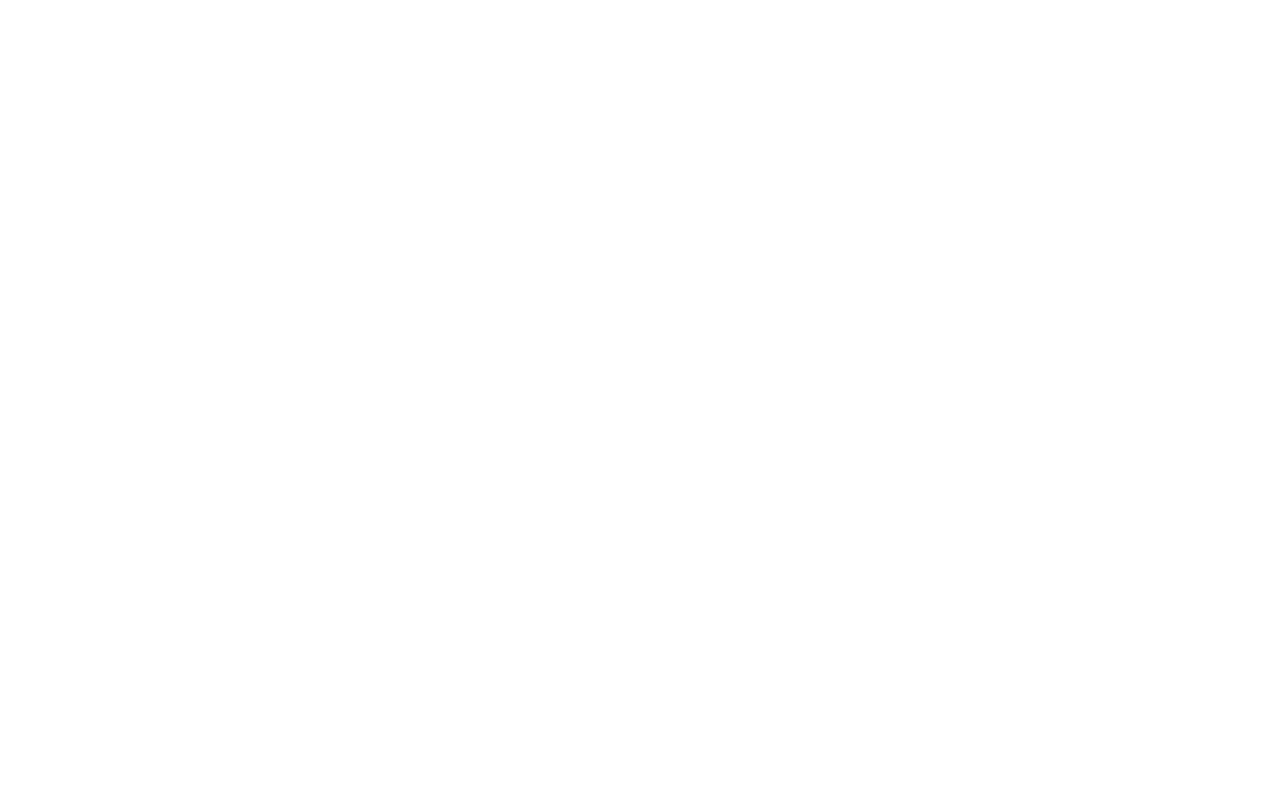
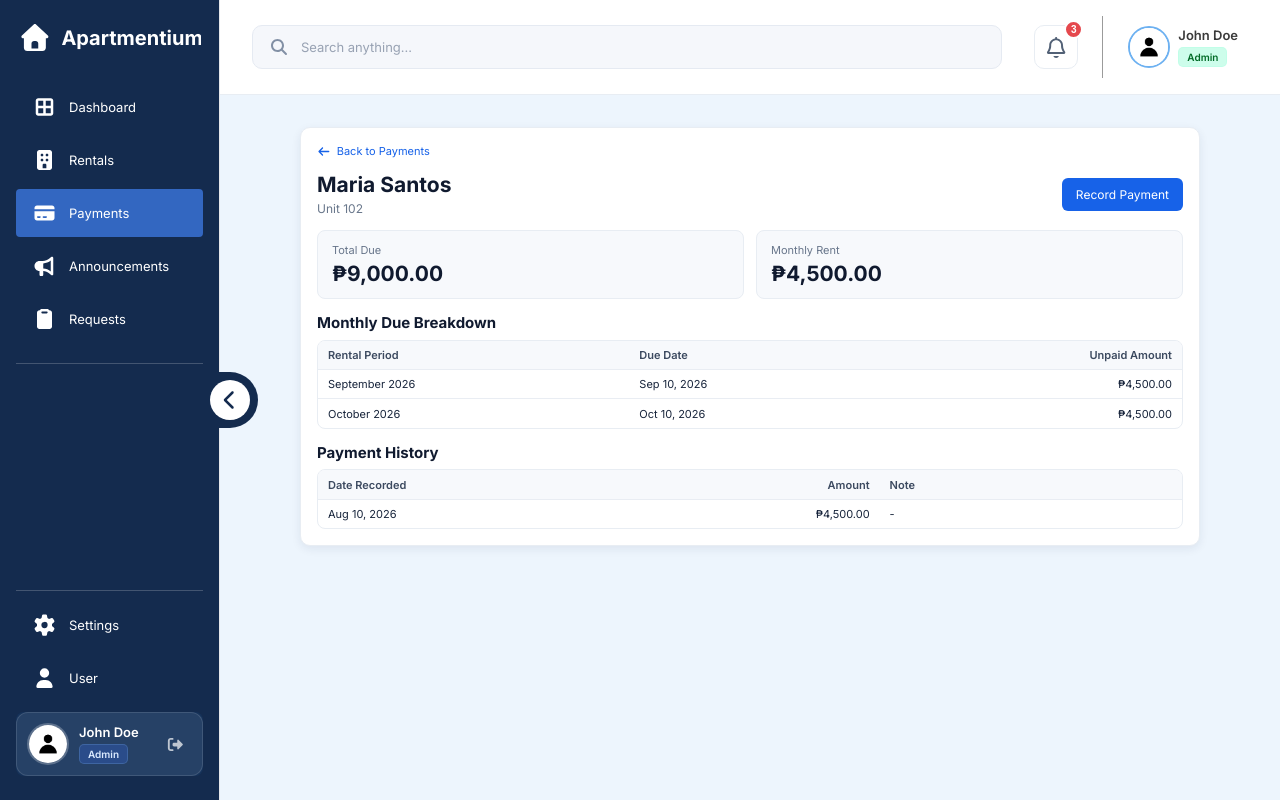
Before and after one commit to Stewpth/Apartment-Rental-Management, a React (Vite) app in the folder apartmentium-frontend/: page /admin/payments/1 in a window 1280 px wide. Before the commit this address had no page. Built offline with nearby package versions, Linux system fonts and the light colour scheme.

Commit message:
FEAT(Frontend): Create View tenant's payment details on ViewPayment page

```diff
--- a/apartmentium-frontend/src/App.jsx
+++ b/apartmentium-frontend/src/App.jsx
@@ -2,6 +2,7 @@
 import AdminDashboard from "./pages/Dashboard/AdminDashboard";
 import Rentals from "./pages/Rentals/Rentals";
 import Payments from "./pages/Payments/Payments";
+import ViewPayments from "./pages/Payments/ViewPayments/ViewPayments";
 
 function App() {
   return (
@@ -11,6 +12,7 @@
       <Route path="/admin/dashboard" element={<AdminDashboard />} />
       <Route path="/admin/rentals" element={<Rentals />} />
       <Route path="/admin/payments" element={<Payments />} />
+      <Route path="/admin/payments/:id" element={<ViewPayments />} />
     </Routes>
   );
 }
--- a/apartmentium-frontend/src/pages/Payments/PaymentsTable.jsx
+++ b/apartmentium-frontend/src/pages/Payments/PaymentsTable.jsx
@@ -1,4 +1,5 @@
 import { useMemo, useState } from "react";
+import { Link } from "react-router-dom";
 import { FontAwesomeIcon } from "@fortawesome/react-fontawesome";
 import {
   faChevronDown,
@@ -8,14 +9,54 @@
 } from "@fortawesome/free-solid-svg-icons";
 
 const payments = [
-  { tenant: "Juan Dela Cruz", dueDate: "October 5, 2026", totalDue: 5000 },
-  { tenant: "Maria Santos", dueDate: "October 10, 2026", totalDue: 9000 },
-  { tenant: "Pedro Reyes", dueDate: "October 15, 2026", totalDue: 11000 },
-  { tenant: "Ana Lopez", dueDate: "October 5, 2026", totalDue: 4500 },
-  { tenant: "Mark Villanueva", dueDate: "October 10, 2026", totalDue: 6000 },
-  { tenant: "Riza Cruz", dueDate: "October 20, 2026", totalDue: 5500 },
-  { tenant: "John Lim", dueDate: "October 25, 2026", totalDue: 8000 },
-  { tenant: "Erika Tan", dueDate: "October 30, 2026", totalDue: 4500 },
+  {
+    tenant_payments_id: "tpid-1",
+    tenant: "Juan Dela Cruz",
+    dueDate: "October 5, 2026",
+    totalDue: 5000,
+  },
+  {
+    tenant_payments_id: "tpid-2",
+    tenant: "Maria Santos",
+    dueDate: "October 10, 2026",
+    totalDue: 9000,
+  },
+  {
+    tenant_payments_id: "tpid-3",
+    tenant: "Pedro Reyes",
+    dueDate: "October 15, 2026",
+    totalDue: 11000,
+  },
+  {
+    tenant_payments_id: "tpid-4",
+    tenant: "Ana Lopez",
+    dueDate: "October 5, 2026",
+    totalDue: 4500,
+  },
+  {
+    tenant_payments_id: "tpid-5",
+    tenant: "Mark Villanueva",
+    dueDate: "October 10, 2026",
+    totalDue: 6000,
+  },
+  {
+    tenant_payments_id: "tpid-6",
+    tenant: "Riza Cruz",
+    dueDate: "October 20, 2026",
+    totalDue: 5500,
+  },
+  {
+    tenant_payments_id: "tpid-7",
+    tenant: "John Lim",
+    dueDate: "October 25, 2026",
+    totalDue: 8000,
+  },
+  {
+    tenant_payments_id: "tpid-8",
+    tenant: "Erika Tan",
+    dueDate: "October 30, 2026",
+    totalDue: 4500,
+  },
 ];
 
 const currency = new Intl.NumberFormat("en-PH", {
@@ -92,20 +133,21 @@
           <tbody>
             {visibleRows.length ? (
               visibleRows.map((payment) => (
-                <tr key={payment.tenant}>
+                <tr key={payment.tenant_payments_id}>
                   <td>{payment.tenant}</td>
                   <td>{payment.dueDate}</td>
                   <td className="payments-amount">
                     {currency.format(payment.totalDue)}
                   </td>
                   <td className="payments-row-action-box">
-                    <button
+                    <Link
                       className="payments-row-action"
                       type="button"
                       aria-label={`Open ${payment.tenant} payment`}
+                      to={`/admin/payments/${payment.tenant_payments_id}`}
                     >
                       <FontAwesomeIcon icon={faChevronRight} />
-                    </button>
+                    </Link>
                   </td>
                 </tr>
               ))
--- /dev/null
+++ b/apartmentium-frontend/src/pages/Payments/ViewPayments/ViewPayments.css
@@ -0,0 +1,23 @@
+.view-payments-container {
+  row-gap: 20px;
+  display: flex;
+  flex: 1;
+  width: 100%;
+  justify-content: center;
+  align-items: flex-start;
+}
+
+.view-payments-contents {
+  box-sizing: border-box;
+  display: flex;
+  flex-direction: column;
+  width: 100%;
+  min-width: 0;
+  max-width: 900px;
+  padding: 16px;
+  border: 1px solid #e8edf3;
+  border-radius: 10px;
+  background-color: #fff;
+  box-shadow: 0 3px 10px rgba(20, 42, 74, 0.08);
+  gap: 14px;
+}
--- /dev/null
+++ b/apartmentium-frontend/src/pages/Payments/ViewPayments/ViewPayments.jsx
@@ -0,0 +1,59 @@
+import Sidebar from "../../../components/layout/Sidebar";
+import Header from "../../../components/layout/Header";
+import PaymentDetailsHeader from "./components/PaymentDetailsHeader";
+import PaymentSummary from "./components/PaymentSummary";
+import PaymentBreakdown from "./components/PaymentBreakdown";
+import PaymentHistory from "./components/PaymentHistory";
+
+import "./ViewPayments.css";
+
+// I will convert it to database after frontend.
+const paymentDetails = {
+  tenantName: "Maria Santos",
+  unit: "102",
+  totalDue: "\u20B19,000.00",
+  monthlyRent: "\u20B14,500.00",
+  breakdown: [
+    {
+      period: "September 2026",
+      dueDate: "Sep 10, 2026",
+      amount: "\u20B14,500.00",
+    },
+    {
+      period: "October 2026",
+      dueDate: "Oct 10, 2026",
+      amount: "\u20B14,500.00",
+    },
+  ],
+  history: [{ date: "Aug 10, 2026", amount: "\u20B14,500.00", note: "-" }],
+};
+
+export default function ViewPayments() {
+  return (
+    <>
+      <title>Payment Details</title>
+      <div className="page-container">
+        <Sidebar />
+        <main className="page-main">
+          <Header />
+          <div className="page-content">
+            <div className="view-payments-container">
+              <div className="view-payments-contents">
+                <PaymentDetailsHeader
+                  tenantName={paymentDetails.tenantName}
+                  unit={paymentDetails.unit}
+                />
+                <PaymentSummary
+                  totalDue={paymentDetails.totalDue}
+                  monthlyRent={paymentDetails.monthlyRent}
+                />
+                <PaymentBreakdown items={paymentDetails.breakdown} />
+                <PaymentHistory payments={paymentDetails.history} />
+              </div>
+            </div>
+          </div>
+        </main>
+      </div>
+    </>
+  );
+}
--- /dev/null
+++ b/apartmentium-frontend/src/pages/Payments/ViewPayments/components/PaymentBreakdown.css
@@ -0,0 +1,52 @@
+.payment-detail-section {
+  display: flex;
+  flex-direction: column;
+  gap: 7px;
+}
+
+.payment-detail-section h2 {
+  margin: 0;
+  color: #101a2f;
+  font-size: 15px;
+  line-height: 1.3;
+}
+
+.payment-detail-table-wrap {
+  overflow-x: auto;
+  border: 1px solid #e8edf3;
+  border-radius: 8px;
+  background: #fff;
+}
+
+.payment-detail-table {
+  width: 100%;
+  border-collapse: collapse;
+  color: #17243b;
+  font-size: 11px;
+  text-align: left;
+}
+
+.payment-detail-table th,
+.payment-detail-table td {
+  height: 29px;
+  padding: 0 10px;
+  border-bottom: 1px solid #e9edf3;
+  white-space: nowrap;
+}
+
+.payment-detail-table thead {
+  background: #f7f9fc;
+}
+
+.payment-detail-table th {
+  color: #3c4a60;
+  font-weight: 600;
+}
+
+.payment-detail-table tbody tr:last-child td {
+  border-bottom: 0;
+}
+
+.payment-detail-table .payment-detail-amount {
+  text-align: right;
+}
--- /dev/null
+++ b/apartmentium-frontend/src/pages/Payments/ViewPayments/components/PaymentBreakdown.jsx
@@ -0,0 +1,25 @@
+import "./PaymentBreakdown.css";
+
+export default function PaymentBreakdown({ items }) {
+  return (
+    <section className="payment-detail-section">
+      <h2>Monthly Due Breakdown</h2>
+      <div className="payment-detail-table-wrap">
+        <table className="payment-detail-table">
+          <thead>
+            <tr><th>Rental Period</th><th>Due Date</th><th className="payment-detail-amount">Unpaid Amount</th></tr>
+          </thead>
+          <tbody>
+            {items.map((item) => (
+              <tr key={item.period}>
+                <td>{item.period}</td>
+                <td>{item.dueDate}</td>
+                <td className="payment-detail-amount">{item.amount}</td>
+              </tr>
+            ))}
+          </tbody>
+        </table>
+      </div>
+    </section>
+  );
+}
--- /dev/null
+++ b/apartmentium-frontend/src/pages/Payments/ViewPayments/components/PaymentDetailsHeader.css
@@ -0,0 +1,65 @@
+.payment-details-header {
+  display: flex;
+  flex-direction: column;
+  gap: 14px;
+}
+
+.payment-back-link {
+  display: inline-flex;
+  align-items: center;
+  gap: 6px;
+  width: fit-content;
+  color: #1762e8;
+  font-size: 11px;
+  text-decoration: none;
+}
+
+.payment-back-link:hover {
+  text-decoration: underline;
+}
+
+.payment-details-heading-row {
+  display: flex;
+  align-items: center;
+  justify-content: space-between;
+  gap: 14px;
+}
+
+.payment-details-heading-row h1 {
+  margin: 0 0 3px;
+  color: #101a2f;
+  font-size: 21px;
+  line-height: 1.25;
+}
+
+.payment-details-heading-row p {
+  margin: 0;
+  color: #69778b;
+  font-size: 12px;
+}
+
+.record-payment-button {
+  flex: 0 0 auto;
+  padding: 9px 14px;
+  border: 0;
+  border-radius: 6px;
+  background: #1762e8;
+  color: white;
+  font: inherit;
+  font-size: 12px;
+  cursor: pointer;
+}
+
+.record-payment-button:hover {
+  background: #0f50c7;
+}
+
+@media (max-width: 420px) {
+  .payment-details-heading-row h1 {
+    font-size: 18px;
+  }
+  .record-payment-button {
+    padding: 8px 10px;
+    font-size: 11px;
+  }
+}
--- /dev/null
+++ b/apartmentium-frontend/src/pages/Payments/ViewPayments/components/PaymentDetailsHeader.jsx
@@ -0,0 +1,22 @@
+import { Link } from "react-router-dom";
+import { FontAwesomeIcon } from "@fortawesome/react-fontawesome";
+import { faArrowLeft } from "@fortawesome/free-solid-svg-icons";
+import "./PaymentDetailsHeader.css";
+
+export default function PaymentDetailsHeader({ tenantName, unit }) {
+  return (
+    <header className="payment-details-header">
+      <Link className="payment-back-link" to="/admin/payments">
+        <FontAwesomeIcon icon={faArrowLeft} />
+        <span>Back to Payments</span>
+      </Link>
+      <div className="payment-details-heading-row">
+        <div>
+          <h1>{tenantName}</h1>
+          <p>Unit {unit}</p>
+        </div>
+        <button className="record-payment-button" type="button">Record Payment</button>
+      </div>
+    </header>
+  );
+}
--- /dev/null
+++ b/apartmentium-frontend/src/pages/Payments/ViewPayments/components/PaymentHistory.css
@@ -0,0 +1,4 @@
+.payment-history-table th:first-child,
+.payment-history-table td:first-child { width: 35%; }
+.payment-history-table th:nth-child(2),
+.payment-history-table td:nth-child(2) { width: 30%; }
--- /dev/null
+++ b/apartmentium-frontend/src/pages/Payments/ViewPayments/components/PaymentHistory.jsx
@@ -0,0 +1,25 @@
+import "./PaymentHistory.css";
+
+export default function PaymentHistory({ payments }) {
+  return (
+    <section className="payment-detail-section">
+      <h2>Payment History</h2>
+      <div className="payment-detail-table-wrap">
+        <table className="payment-detail-table payment-history-table">
+          <thead>
+            <tr><th>Date Recorded</th><th className="payment-detail-amount">Amount</th><th>Note</th></tr>
+          </thead>
+          <tbody>
+            {payments.map((payment) => (
+              <tr key={`${payment.date}-${payment.amount}`}>
+                <td>{payment.date}</td>
+                <td className="payment-detail-amount">{payment.amount}</td>
+                <td>{payment.note || "-"}</td>
+              </tr>
+            ))}
+          </tbody>
+        </table>
+      </div>
+    </section>
+  );
+}
--- /dev/null
+++ b/apartmentium-frontend/src/pages/Payments/ViewPayments/components/PaymentSummary.css
@@ -0,0 +1,34 @@
+.payment-summary {
+  display: grid;
+  grid-template-columns: repeat(2, minmax(0, 1fr));
+  gap: 12px;
+}
+
+.payment-summary-card {
+  min-width: 0;
+  box-sizing: border-box;
+  display: flex;
+  flex-direction: column;
+  gap: 5px;
+  padding: 12px 14px;
+  border: 1px solid #e8edf3;
+  border-radius: 8px;
+  background: #f7f9fc;
+}
+
+.payment-summary-card span {
+  color: #68768b;
+  font-size: 11px;
+}
+
+.payment-summary-card strong {
+  color: #101a2f;
+  font-size: 21px;
+  line-height: 1.15;
+}
+
+@media (max-width: 380px) {
+  .payment-summary { gap: 8px; }
+  .payment-summary-card { padding: 10px; }
+  .payment-summary-card strong { font-size: 18px; }
+}
--- /dev/null
+++ b/apartmentium-frontend/src/pages/Payments/ViewPayments/components/PaymentSummary.jsx
@@ -0,0 +1,16 @@
+import "./PaymentSummary.css";
+
+export default function PaymentSummary({ totalDue, monthlyRent }) {
+  return (
+    <section className="payment-summary" aria-label="Payment summary">
+      <article className="payment-summary-card">
+        <span>Total Due</span>
+        <strong>{totalDue}</strong>
+      </article>
+      <article className="payment-summary-card">
+        <span>Monthly Rent</span>
+        <strong>{monthlyRent}</strong>
+      </article>
+    </section>
+  );
+}
```
